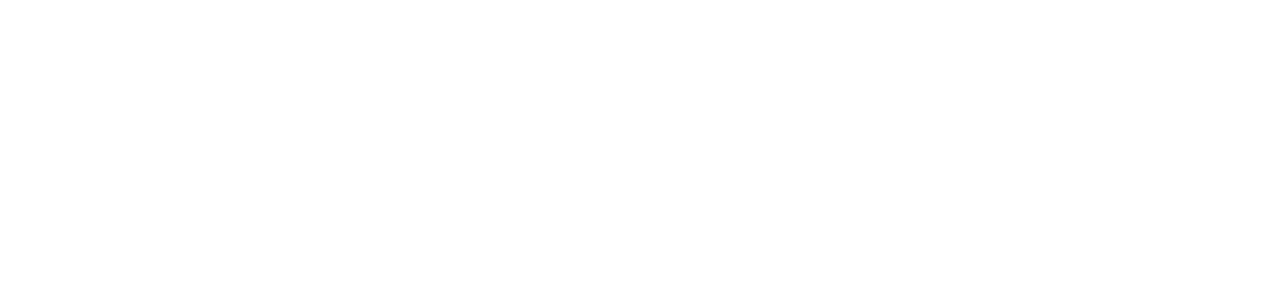
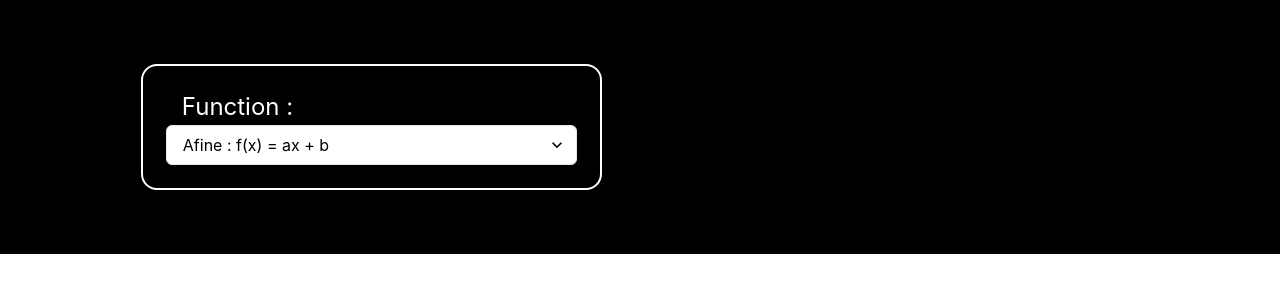
Before and after one commit to Adi-df/graphicus, a React (Create React App) app: page / in a window 1280 px wide. Shown: the top 300 px of the page. Built offline with nearby package versions, Linux system fonts and the light colour scheme.

Commit message:
Create Function selector

```diff
--- a/src/App.tsx
+++ b/src/App.tsx
@@ -1,11 +1,14 @@
+import React from "react";
 import { Center, Flex, Spacer } from "@chakra-ui/react";
-import React from "react";
+import { Function } from "./components/Function";
 
 function App() {
   return (
-    <Flex w="100%">
+    <Flex w="100%" p="5%" bg="black">
       <Spacer />
-      <Center w="40%"></Center>
+      <Center w="40%">
+        <Function />
+      </Center>
       <Spacer />
       <Center w="40%"></Center>
       <Spacer />
--- /dev/null
+++ b/src/components/Function.tsx
@@ -0,0 +1,31 @@
+import React, { FC, useState } from "react";
+import { Box, Container, Select } from "@chakra-ui/react";
+
+export type FunctionType = "afine" | "inverse" | "power";
+
+export const Function: FC = () => {
+  const [functionType, setFunctionType] = useState<FunctionType>("afine");
+
+  return (
+    <Box
+      w="100%"
+      p="5%"
+      color="white"
+      border="2px"
+      borderColor="white"
+      borderRadius="2xl"
+    >
+      <Container fontSize="2xl">Function :</Container>
+      <Select
+        bg="white"
+        color="black"
+        onChange={(e) => setFunctionType(e.target.value as FunctionType)}
+      >
+        <option value="afine">Afine : f(x) = ax + b</option>
+        <option value="inverse">Inverse : f(x) = a(1/x) + b</option>
+        <option value="power">Power : f(x) = a(x**c) + b</option>
+      </Select>
+      <Box></Box>
+    </Box>
+  );
+};
```
Also changed, not shown: tsconfig.json (+2 -8 lines).
